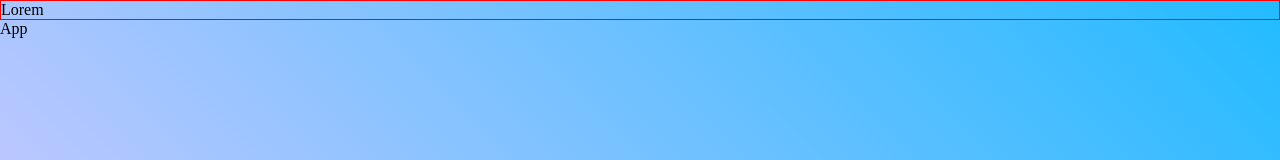
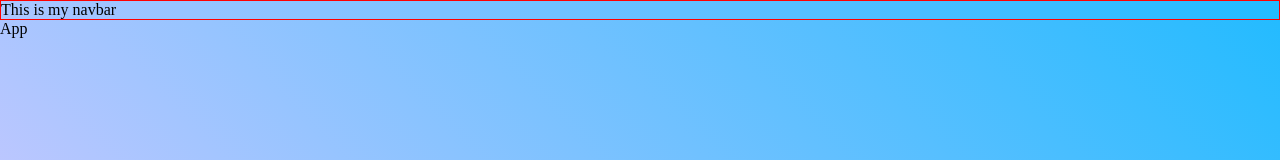
Before and after one commit to YourWishes/domsPlace, a React app: page / in a window 1280 px wide. Shown: the top 160 px of the page. Built offline with nearby package versions, Linux system fonts and the light colour scheme.

Commit message:
Use navbar

```diff
--- a/public/components/Header.jsx
+++ b/public/components/Header.jsx
@@ -12,6 +12,8 @@
 
 import React from 'react';
 
+import Navbar from './navigation/Navbar';
+
 class Header extends React.Component {
   constructor(props) {
     super(props);
@@ -20,7 +22,7 @@ class Header extends React.Component {
   render() {
     return (
       <header className="c-header">
-        Lorem
+        <Navbar />
       </header>
     )
   }
```
